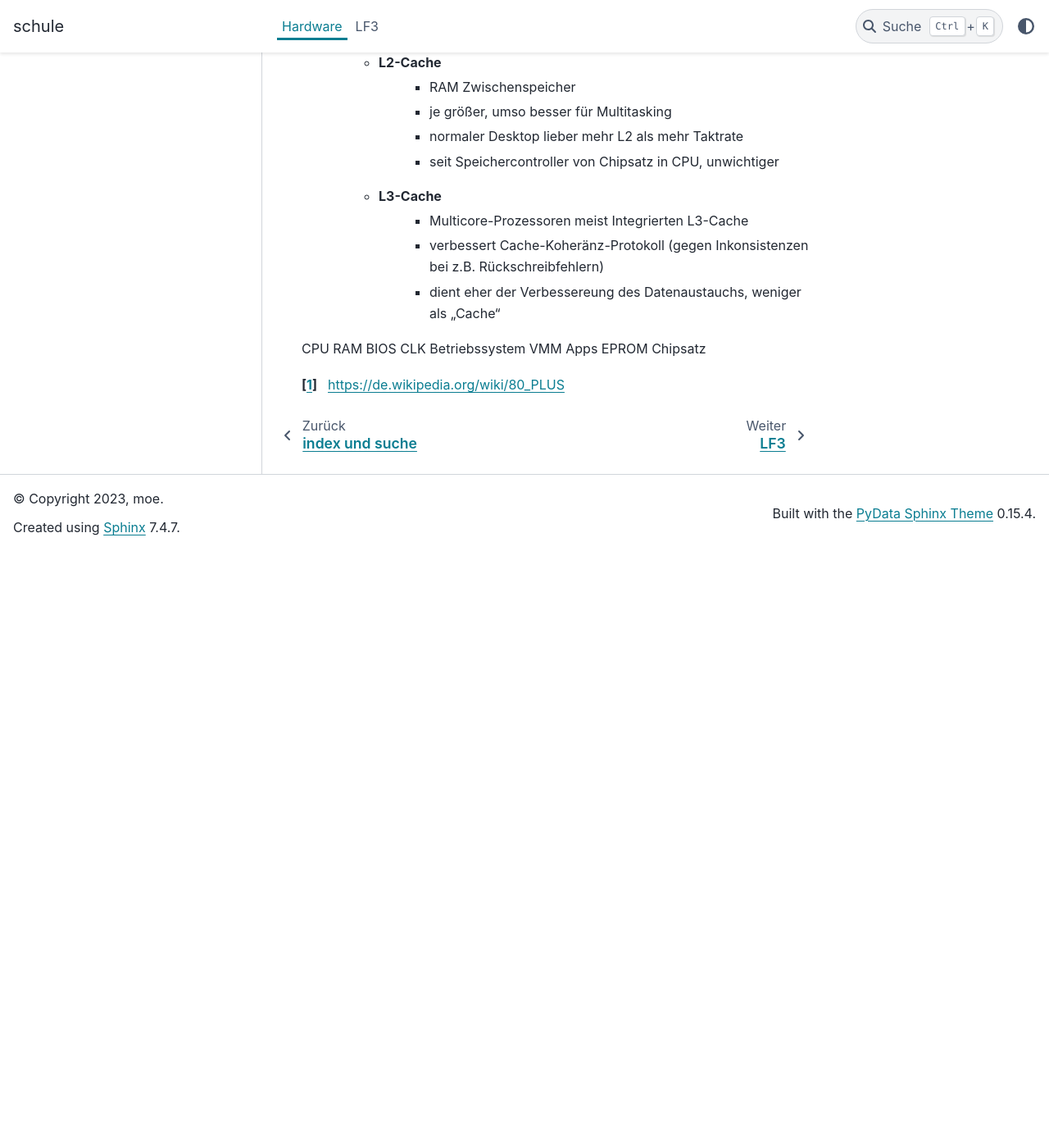
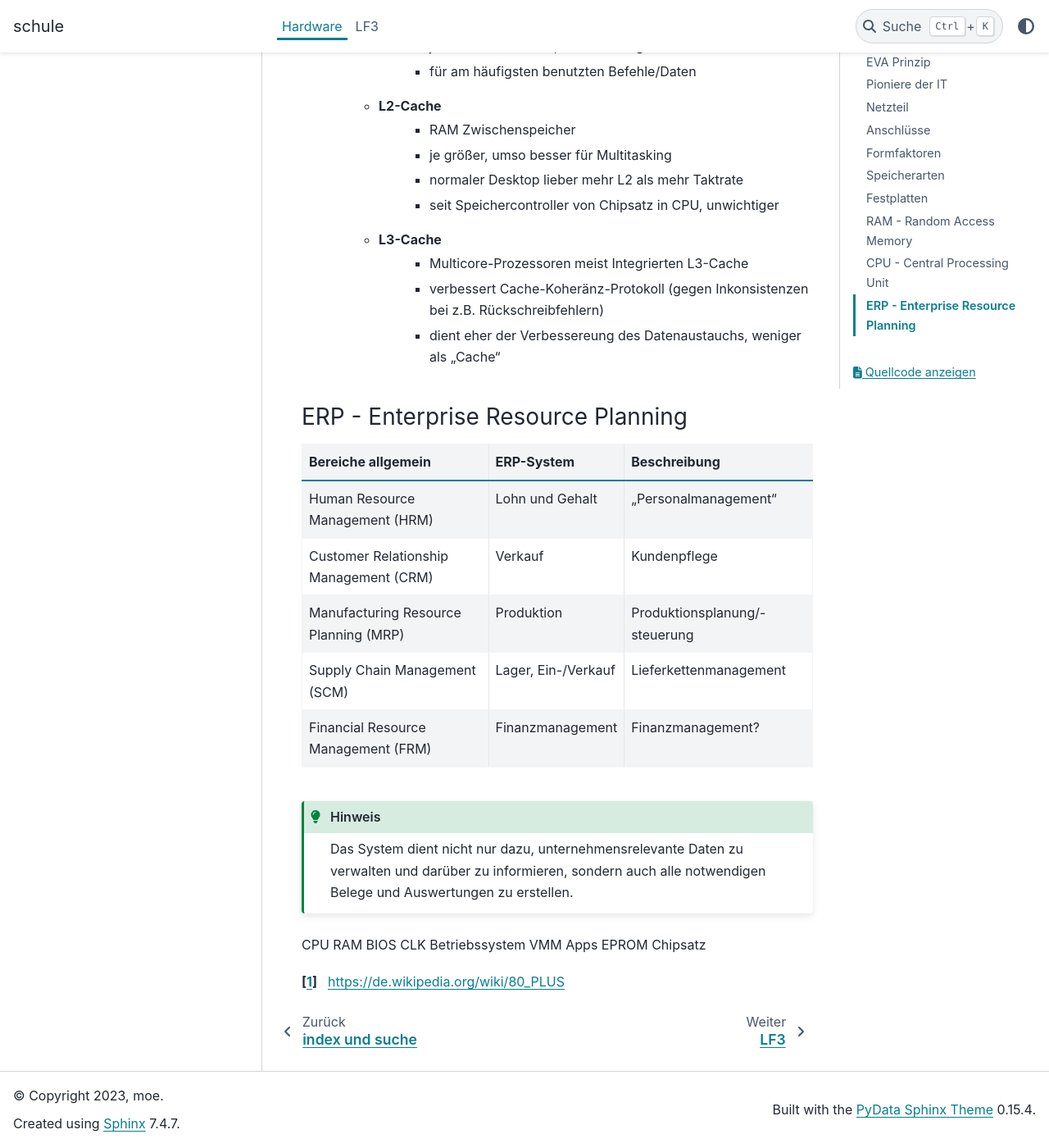
Before and after one commit to denn-moe/schule, a Sphinx documentation site: the page built from source/hardware.rst, in a window 1280 px wide and 1400 px high, scrolled down 4512 px. Shown: the whole window at 82% size. Built offline with Sphinx 7.4.7 and the PyData theme 0.15.4, drawn with Linux system fonts in a browser that asks for light colours; before the commit the page ends 5184 px from its top, so only the background shows below that; some of the changed text lies outside the part shown.

Commit message:
glaub erp... muss wenigstens die commits zeitiger machen...

```diff
--- a/source/hardware.rst
+++ b/source/hardware.rst
@@ -179,6 +182,33 @@ Hauptprozessor (Zentraleinheit?), holt aus dem Speicher nacheinander die Befehle
         * dient eher der Verbessereung des Datenaustauchs, weniger als "Cache"
 
 
+
+ERP - Enterprise Resource Planning
+----------------------------------
+
++----------------------------------------+---------------------+-------------------------------+
+| Bereiche allgemein                     | ERP-System          | Beschreibung                  |
++========================================+=====================+===============================+
+| Human Resource Management (HRM)        | Lohn und Gehalt     | "Personalmanagement"          |
++----------------------------------------+---------------------+-------------------------------+
+| Customer Relationship Management (CRM) | Verkauf             | Kundenpflege                  |
++----------------------------------------+---------------------+-------------------------------+
+| Manufacturing Resource Planning (MRP)  | Produktion          | Produktionsplanung/-steuerung |
++----------------------------------------+---------------------+-------------------------------+
+| Supply Chain Management (SCM)          | Lager, Ein-/Verkauf | Lieferkettenmanagement        |
++----------------------------------------+---------------------+-------------------------------+
+| Financial Resource Management (FRM)    | Finanzmanagement    | Finanzmanagement?             |
++----------------------------------------+---------------------+-------------------------------+
+
+
+
+.. hint::
+
+    Das System dient nicht nur dazu, unternehmensrelevante Daten
+    zu verwalten und darüber zu informieren,
+    sondern auch alle notwendigen Belege und Auswertungen zu erstellen.
+
+
 CPU
 RAM
 BIOS
```
Also changed, not shown: other parts of source/hardware.rst (+19 -16 lines).
